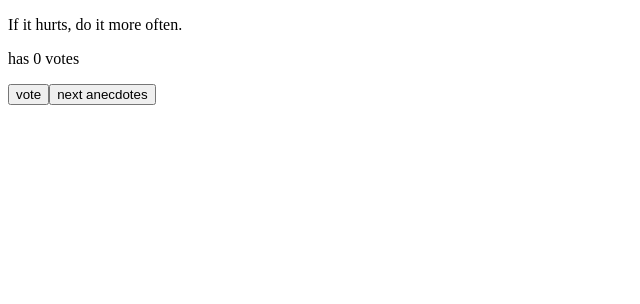
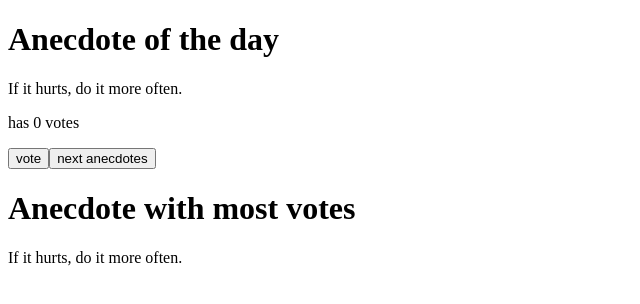
Before and after one commit to dhandiyy/full-stack-open, a React (Vite) app in the folder part1/: page / in a window 1280 px wide. Shown: the top 304 px of the page, without its empty margins (0-640 px from the left). Built offline with nearby package versions, Linux system fonts and the light colour scheme.

Commit message:
finished step 3

```diff
--- a/part1/src/App.jsx
+++ b/part1/src/App.jsx
@@ -31,15 +31,20 @@
         setVotes(newVotes)
     }
 
-
-    console.log(`ini selected ${selected}`)
-
     return (
         <div>
-            <p>{anecdotes[selected]}</p>
-            <p>has {votes[selected]} votes</p>
-            <button onClick={handleVote}>vote</button>
-            <button onClick={handleSelect}>next anecdotes</button>
+            <div>
+                <h1>Anecdote of the day</h1>
+                <p>{anecdotes[selected]}</p>
+                <p>has {votes[selected]} votes</p>
+                <button onClick={handleVote}>vote</button>
+                <button onClick={handleSelect}>next anecdotes</button>
+            </div>
+
+            <div>
+                <h1>Anecdote with most votes</h1>
+                <p>{anecdotes[votes.indexOf(Math.max(...votes))]}</p>
+            </div>
 
         </div>
     )
```
